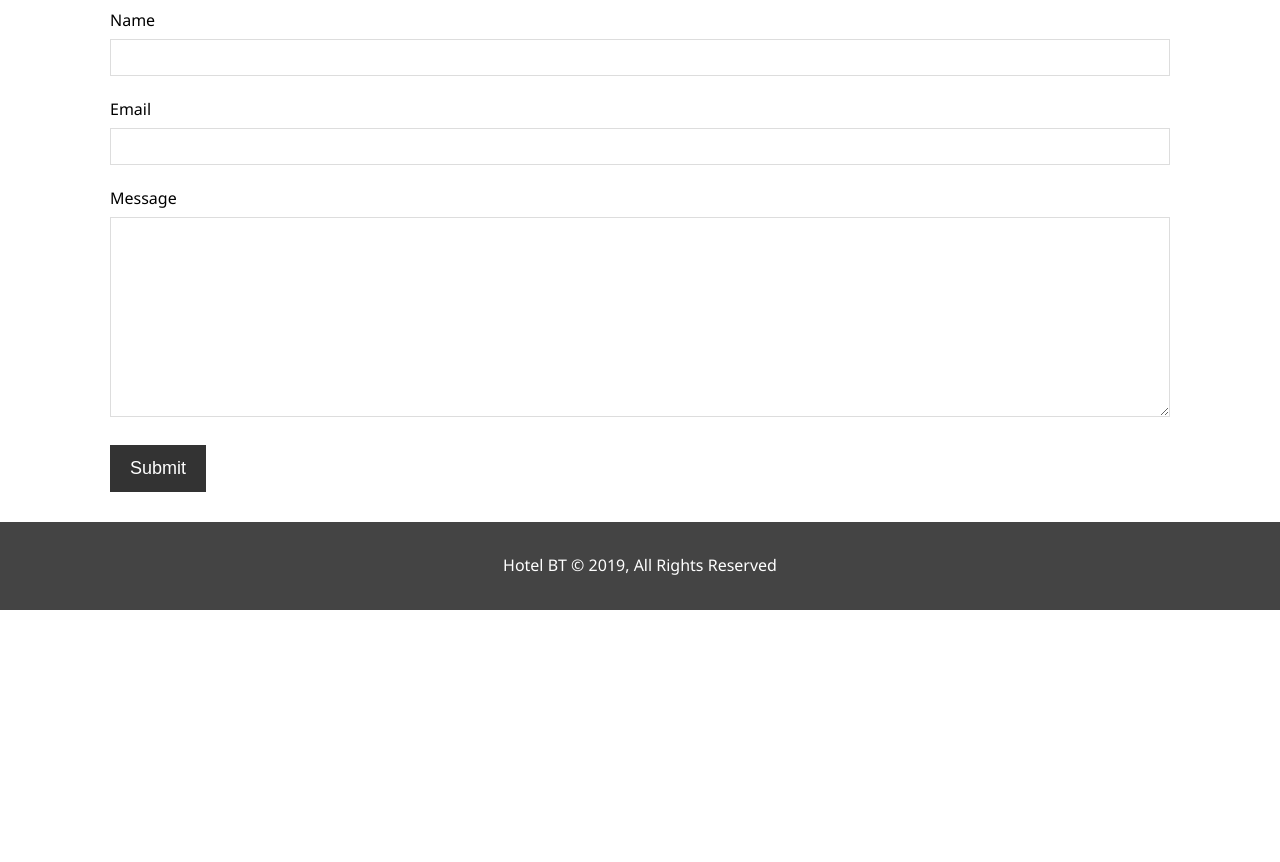
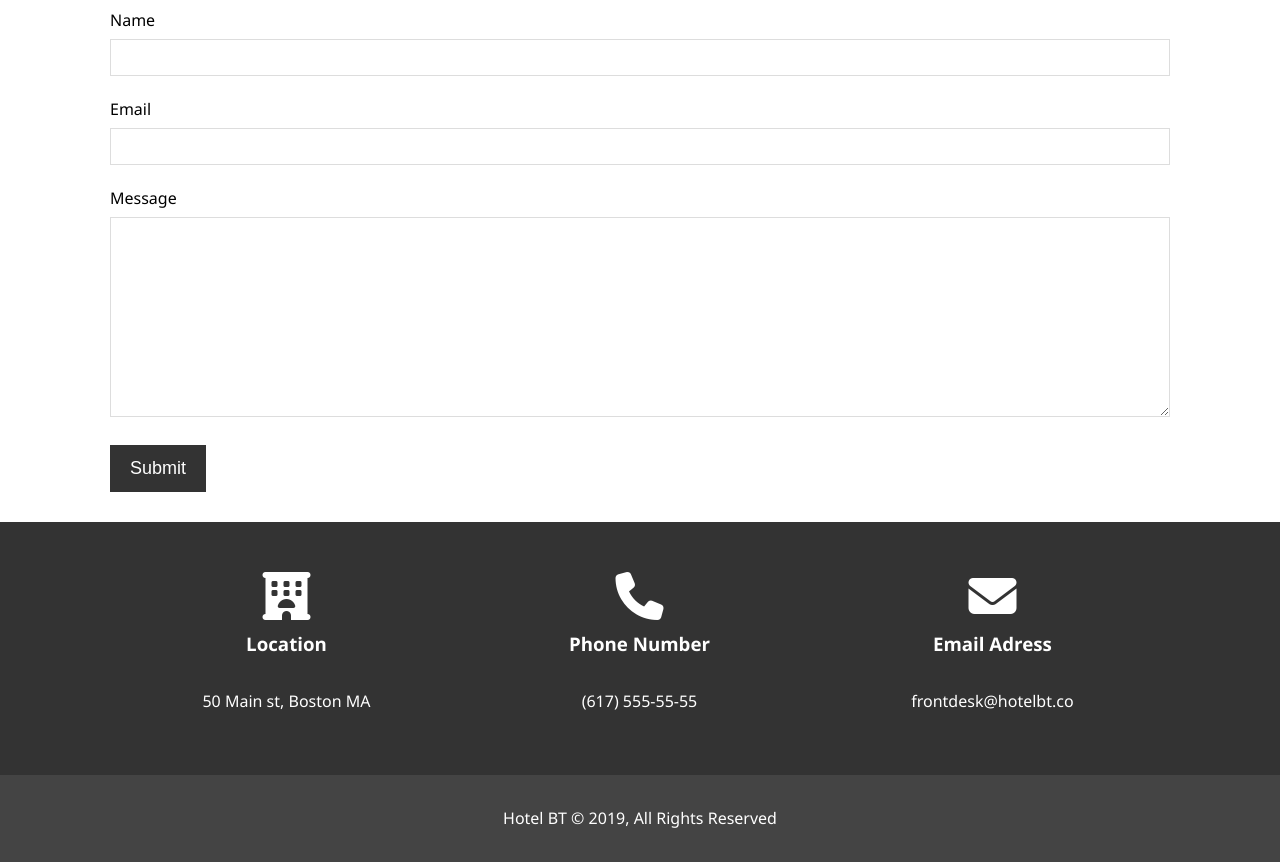
Before and after one commit to ForceAwakenz/BradTraversyHTML-CSSCourse, a plain HTML site: page Hotel-Website/contact.html in a window 1280 px wide. Shown: the part 185-1047 px from the top of the page. Before the commit the page ends 800 px from the top, so only its background shows below. Drawn offline with Linux system fonts and the light colour scheme.

Commit message:
added all the markups and stylings for all three pages

```diff
--- a/Hotel-Website/contact.html
+++ b/Hotel-Website/contact.html
@@ -47,6 +47,32 @@
     </div>
   </section>
 
+  <section class="bg-dark">
+      <div class="container">
+        <div class="box">
+            <i class="fas fa-hotel fa-3x"></i>
+            <h3>Location</h3>
+            <p>
+                50 Main st, Boston MA
+            </p>
+        </div>
+        <div class="box">
+            <i class="fas fa-phone fa-3x"></i>
+            <h3>Phone Number</h3>
+            <p>
+                (617) 555-55-55
+            </p>
+        </div>
+        <div class="box">
+            <i class="fas fa-envelope fa-3x"></i>
+            <h3>Email Adress</h3>
+            <p>
+                frontdesk@hotelbt.co
+            </p>
+        </div>
+      </div>
+  </section>
+
     <footer id="main-footer">
         <p>Hotel BT &copy; 2019, All Rights Reserved</p>
     </footer>
--- a/Hotel-Website/css/style.css
+++ b/Hotel-Website/css/style.css
@@ -245,6 +245,11 @@ lead {
     border: 1px #ddd solid;
 }
 
+#contact-form :is(input, textarea):focus {
+    outline: none;
+    border-color: #f7c08a;
+}
+
 #contact-form textarea {
     height: 200px;
 }
```
